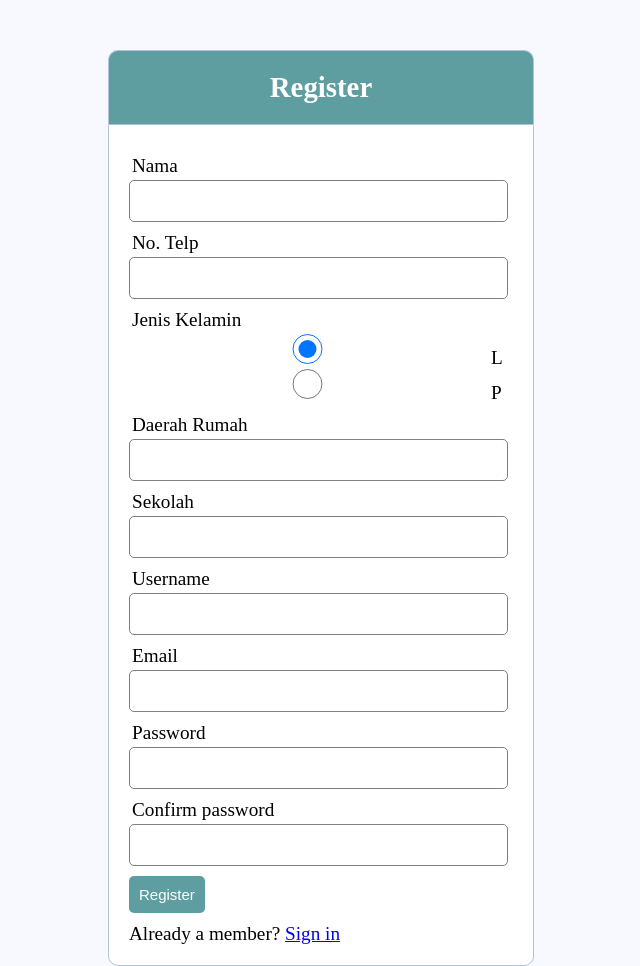
After one commit to ghifarozarrr/Database-Management-Final-Project, a PHP site: page /register.php in a window 1280 px wide. The commit adds this page. Shown: the whole page, without its empty margins (319-959 px from the left). Run offline with PHP 8.4, Linux system fonts and the light colour scheme.

Commit message:
Auto stash before merge of "master" and "origin/master"
login register

```diff
--- /dev/null
+++ b/MBD/errors.php
@@ -0,0 +1,7 @@
+<?php  if (count($errors) > 0) : ?>
+  <div class="error">
+  	<?php foreach ($errors as $error) : ?>
+  	  <p><?php echo $error ?></p>
+  	<?php endforeach ?>
+  </div>
+<?php  endif ?>
--- /dev/null
+++ b/MBD/register.php
@@ -0,0 +1,60 @@
+<?php include('server.php') ?>
+<!DOCTYPE html>
+<html>
+<head>
+  <title>Registration system PHP and MySQL</title>
+  <link rel="stylesheet" type="text/css" href="style.css">
+</head>
+<body>
+  <div class="header">
+  	<h2>Register</h2>
+  </div>
+
+  <form method="post" action="register.php">
+  	<?php include('errors.php'); ?>
+    <div class="input-group">
+      <label>Nama</label>
+      <input type="text" name="name">
+    </div>
+    <div class="input-group">
+      <label>No. Telp</label>
+      <input type="text" name="telp">
+    </div>
+    <div class="input-group">
+      <label>Jenis Kelamin</label>
+      <input type="radio" name="gender" value="L" checked> L<br>
+      <input type="radio" name="gender" value="P"> P<br>
+    </div>
+    <div class="input-group">
+      <label>Daerah Rumah</label>
+      <input type="text" name="rumah">
+    </div>
+        <div class="input-group">
+      <label>Sekolah</label>
+      <input type="text" name="sekolah">
+    </div>
+  	<div class="input-group">
+  	  <label>Username</label>
+  	  <input type="text" name="username" value="<?php echo $username; ?>">
+  	</div>
+  	<div class="input-group">
+  	  <label>Email</label>
+  	  <input type="email" name="email" value="<?php echo $email; ?>">
+  	</div>
+  	<div class="input-group">
+  	  <label>Password</label>
+  	  <input type="password" name="password_1">
+  	</div>
+  	<div class="input-group">
+  	  <label>Confirm password</label>
+  	  <input type="password" name="password_2">
+  	</div>
+  	<div class="input-group">
+  	  <button type="submit" class="btn" name="reg_user">Register</button>
+  	</div>
+  	<p>
+  		Already a member? <a href="login.php">Sign in</a>
+  	</p>
+  </form>
+</body>
+</html>
--- /dev/null
+++ b/MBD/server.php
@@ -0,0 +1,94 @@
+<?php
+session_start();
+
+// initializing variables
+$username = "";
+$email    = "";
+$errors = array();
+
+// connect to the database
+$db = mysqli_connect('localhost', 'root', '', 'fp mbd');
+
+// REGISTER USER
+if (isset($_POST['reg_user'])) {
+  // receive all input values from the form
+  $name = mysqli_real_escape_string($db, $_POST['name']);
+  $telp = mysqli_real_escape_string($db, $_POST['telp']);
+  $gender = mysqli_real_escape_string($db, $_POST['gender']);
+  $rumah = mysqli_real_escape_string($db, $_POST['rumah']);
+  $sekolah = mysqli_real_escape_string($db, $_POST['sekolah']);
+  $username = mysqli_real_escape_string($db, $_POST['username']);
+  $email = mysqli_real_escape_string($db, $_POST['email']);
+  $password_1 = mysqli_real_escape_string($db, $_POST['password_1']);
+  $password_2 = mysqli_real_escape_string($db, $_POST['password_2']);
+
+  // form validation: ensure that the form is correctly filled ...
+  // by adding (array_push()) corresponding error unto $errors array
+  if (empty($name)) { array_push($errors, "Nama is required"); }
+  if (empty($telp)) { array_push($errors, "Telp is required"); }
+  if (empty($gender)) { array_push($errors, "Gender is required"); }
+  if (empty($rumah)) { array_push($errors, "Rumah is required"); }
+  if (empty($sekolah)) { array_push($errors, "Password is required"); }
+  if (empty($username)) { array_push($errors, "Username is required"); }
+  if (empty($email)) { array_push($errors, "Email is required"); }
+  if (empty($password_1)) { array_push($errors, "Password is required"); }
+  if ($password_1 != $password_2) {
+	array_push($errors, "The two passwords do not match");
+  }
+
+  // first check the database to make sure
+  // a user does not already exist with the same username and/or email
+  $user_check_query = "SELECT * FROM penumpang WHERE p_username='$username' OR p_email='$email' LIMIT 1";
+  $result = mysqli_query($db, $user_check_query);
+  $user = mysqli_fetch_assoc($result);
+
+  if ($user) { // if user exists
+    if ($user['username'] === $username) {
+      array_push($errors, "Username already exists");
+    }
+
+    if ($user['email'] === $email) {
+      array_push($errors, "Email already exists");
+    }
+  }
+
+  // Finally, register user if there are no errors in the form
+  if (count($errors) == 0) {
+  	$password = md5($password_1);//encrypt the password before saving in the database
+
+  	$query = "INSERT INTO penumpang (tt_id, tj_id, p_nama, p_telp, p_gender, p_username, p_email, p_password)
+  			  VALUES('$sekolah','$rumah','$name','$telp','$gender','$username', '$email', '$password')";
+  	mysqli_query($db, $query);
+  	$_SESSION['username'] = $username;
+  	$_SESSION['success'] = "You are now logged in";
+  	header('location: index.php');
+  }
+}
+
+// LOGIN USER
+if (isset($_POST['login_user'])) {
+  $username = mysqli_real_escape_string($db, $_POST['username']);
+  $password = mysqli_real_escape_string($db, $_POST['password']);
+
+  if (empty($username)) {
+    array_push($errors, "Username is required");
+  }
+  if (empty($password)) {
+    array_push($errors, "Password is required");
+  }
+
+  if (count($errors) == 0) {
+    $password = md5($password);
+    $query = "SELECT * FROM penumpang WHERE p_username='$username' AND p_password='$password'";
+    $results = mysqli_query($db, $query);
+    if (mysqli_num_rows($results) == 1) {
+      $_SESSION['username'] = $username;
+      $_SESSION['success'] = "You are now logged in";
+      header('location: index.php');
+    }else {
+      array_push($errors, "Wrong username/password combination");
+    }
+  }
+}
+
+?>
--- /dev/null
+++ b/MBD/style.css
@@ -0,0 +1,68 @@
+* {
+  margin: 0px;
+  padding: 0px;
+}
+body {
+  font-size: 120%;
+  background: #F8F8FF;
+}
+
+.header {
+  width: 30%;
+  margin: 50px auto 0px;
+  color: white;
+  background: #5F9EA0;
+  text-align: center;
+  border: 1px solid #B0C4DE;
+  border-bottom: none;
+  border-radius: 10px 10px 0px 0px;
+  padding: 20px;
+}
+form, .content {
+  width: 30%;
+  margin: 0px auto;
+  padding: 20px;
+  border: 1px solid #B0C4DE;
+  background: white;
+  border-radius: 0px 0px 10px 10px;
+}
+.input-group {
+  margin: 10px 0px 10px 0px;
+}
+.input-group label {
+  display: block;
+  text-align: left;
+  margin: 3px;
+}
+.input-group input {
+  height: 30px;
+  width: 93%;
+  padding: 5px 10px;
+  font-size: 16px;
+  border-radius: 5px;
+  border: 1px solid gray;
+}
+.btn {
+  padding: 10px;
+  font-size: 15px;
+  color: white;
+  background: #5F9EA0;
+  border: none;
+  border-radius: 5px;
+}
+.error {
+  width: 92%;
+  margin: 0px auto;
+  padding: 10px;
+  border: 1px solid #a94442;
+  color: #a94442;
+  background: #f2dede;
+  border-radius: 5px;
+  text-align: left;
+}
+.success {
+  color: #3c763d;
+  background: #dff0d8;
+  border: 1px solid #3c763d;
+  margin-bottom: 20px;
+}
```
Also changed, not shown: MBD/index.php (renamed from MBD/index.html, +42 -0 lines), MBD/login.php (added, +31 -0 lines).
